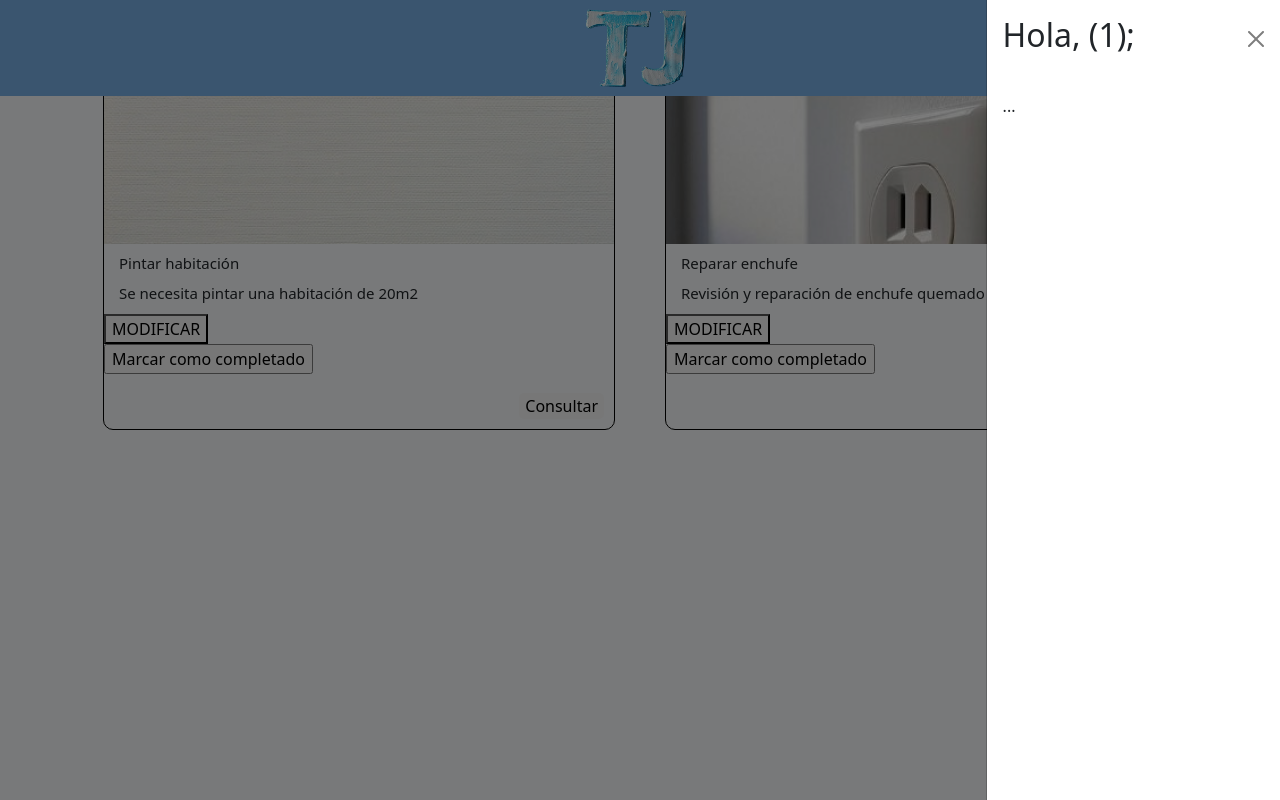
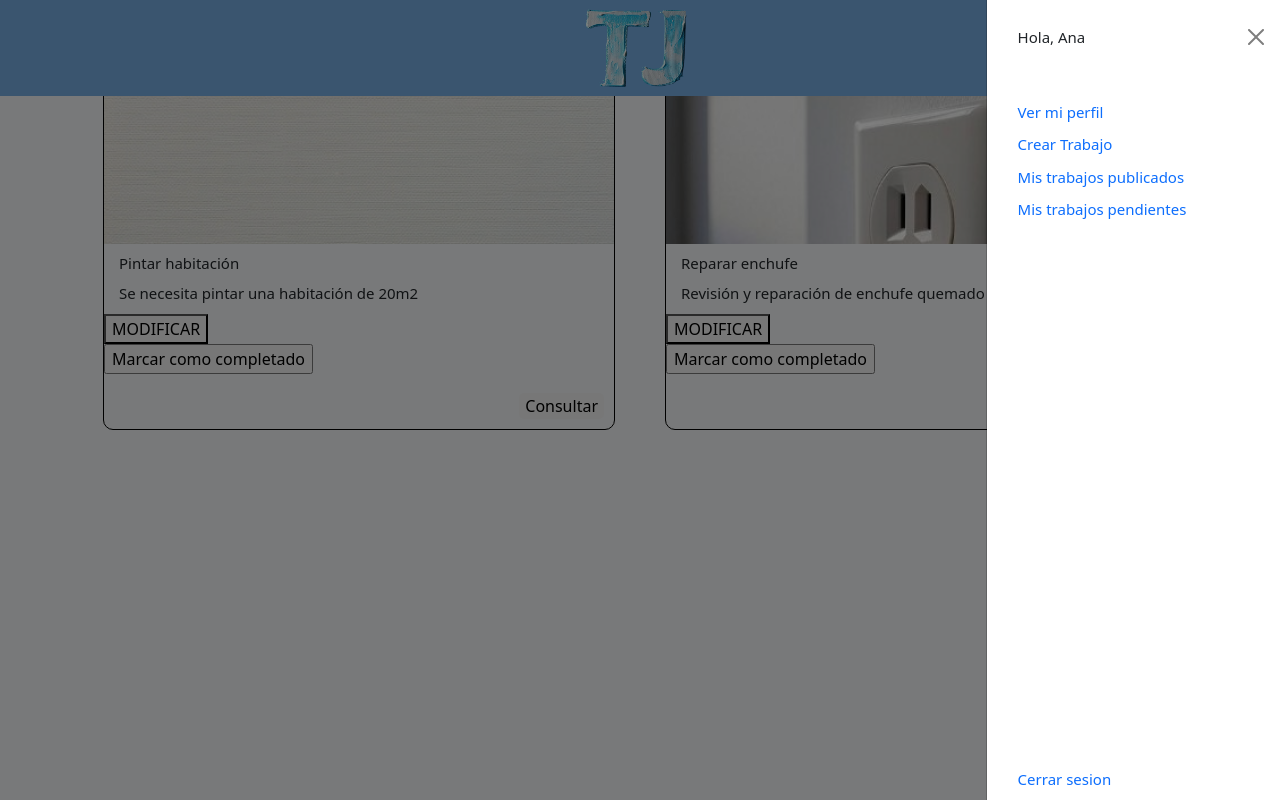
Before and after one commit to LautaroLambrecht/TornaJom, a PHP site: page / in a window 1280 px wide, after a click that opens the changed part. Run offline with PHP 8.4, Linux system fonts and the light colour scheme; the visitor is signed in with stand-in values (Sample User, id 1); data comes from the database, SQL or seed files in the repository; data that the repository does not hold is empty.

Commit message:
reformas index off-canvas

```diff
--- a/class/Model.php
+++ b/class/Model.php
@@ -85,9 +85,9 @@
         }
 
         public function getUsuarioID($id){
-            $sql = "SELECT nombre FROM usuario where id = $id";
+            $sql = "SELECT nombre as nombre FROM usuario where id = $id";
             $stmt = $this->conn->query($sql);
-            return $stmt->fetch(PDO::FETCH_ASSOC);
+            return $stmt->fetch(PDO::FETCH_ASSOC)['nombre'];
         }
     }
 
--- a/css/styles.css
+++ b/css/styles.css
@@ -75,6 +75,6 @@
     height: 26px;
 }
 
-.offcanvas.offcanvas-end{
-    width: 23%;
+a {
+    text-decoration: none;
 }
--- a/index.php
+++ b/index.php
@@ -5,6 +5,7 @@
 $modelo = new Model();
 
 $usuario_id = $_SESSION['usuario_id'] ?? null;
+$usuario_id = 1;
 
 if ($_SERVER['REQUEST_METHOD'] == 'POST' && isset($_POST['modificar'])) {
     if (isset($_POST['estado'], $_POST['titulo'], $_POST['descripcion'], $_POST['id_publicacion'],
@@ -49,7 +50,7 @@
                         echo "<h2>Hola, click aqui para registrarte o iniciar sesion!</h2>";
                     }
                     else{
-                        echo "<h2>Hola, $modelo->getUsuarioID($usuario_id);</h2>";
+                        echo "<p>Hola, ".$modelo->getUsuarioID($usuario_id)."</p>";
                     }
 
                 ?>
@@ -57,7 +58,18 @@
             <button type="button" class="btn-close" data-bs-dismiss="offcanvas" aria-label="Close"></button>
         </div>
         <div class="offcanvas-body">
-            ...
+            <?php
+
+                    if ($usuario_id !== null){
+                        echo "
+                            <a href=''><p>Ver mi perfil</p></a>
+                            <a href=''><p>Crear Trabajo</p></a>
+                            <a href=''><p>Mis trabajos publicados</p></a>
+                            <a href=''><p>Mis trabajos pendientes</p></a>
+                            <a style='position:absolute; bottom:0;' href=''><p>Cerrar sesion</p></a>";
+                    }
+
+            ?>
         </div>
         </div>
         </div>
--- a/p.html
+++ b/p.html
@@ -6,6 +6,6 @@
     <title>Document</title>
 </head>
 <body>
-    <textarea name="" id=""></textarea>
+    <button type="button"></button>
 </body>
 </html>
```
Also changed, not shown: autoloaderPages.php (deleted, +0 -7 lines).
